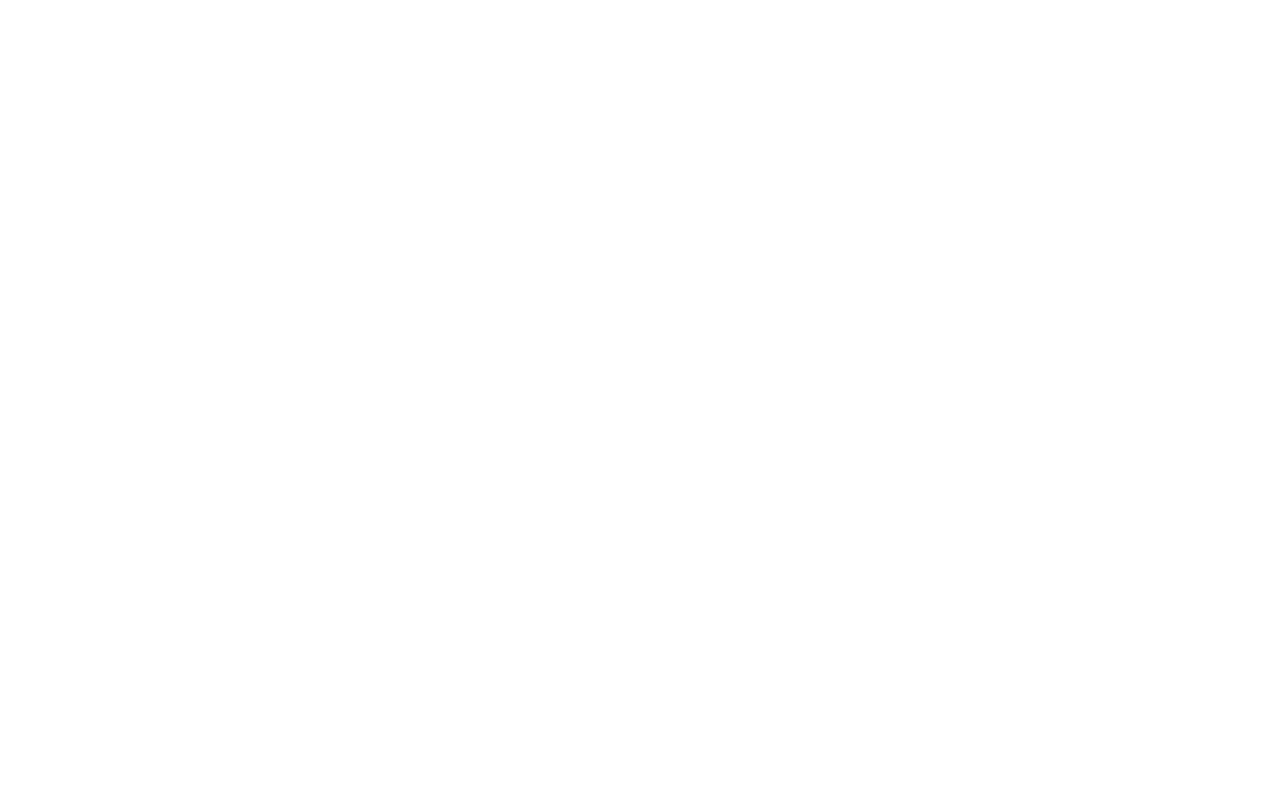
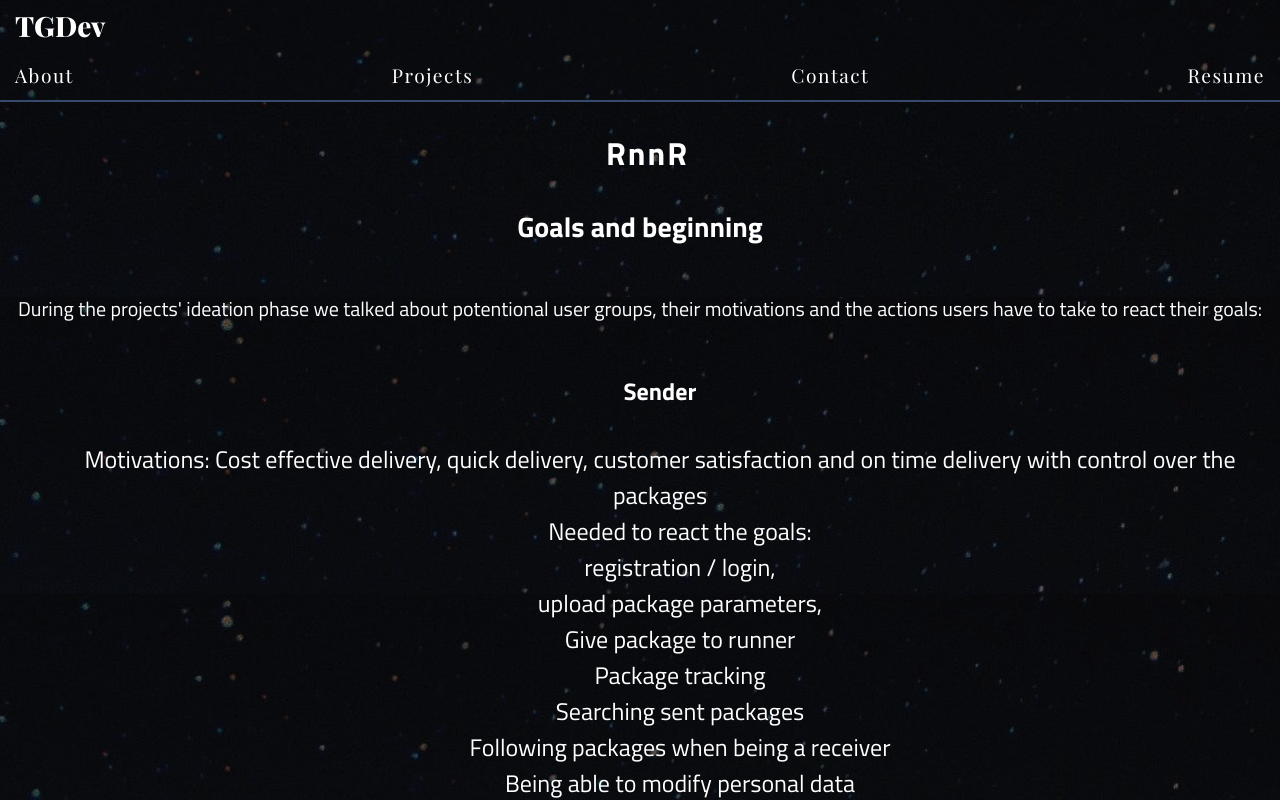
Before and after one commit to TomiGorog/myportfolio, a React (Create React App) app: page /rnnr in a window 1280 px wide. Before the commit this address had no page. Built offline with nearby package versions, Linux system fonts and the light colour scheme; a web font is replaced by a local one.

Commit message:
projektben kis haladás

```diff
--- a/src/About.js
+++ b/src/About.js
@@ -1,5 +1,5 @@
 import React from 'react'
-
+import me from './images/eating.jpg'
 function About() {
   return (
     <div className='about'>
@@ -10,14 +10,20 @@ function About() {
         After a few months, I turned to coding.
          From the beginning of my coding journey I was sure that I want to learn and do front-end development.
         I have been learning on my own for a few months beside a full-time job in the hospitality industry.
-        However, I have realized that my learning style needed some improvement so after I have saved enough,
+        However, I have realized that my learning style needed some improvement, so, after I have saved enough,
         I have quit my job and started the FrontEnd Development bootcamp at Progmatic Academy.
         During an intense five month full-time course,
          I moved to Thailand for 3 months which has been and still is, an amazing experience.
          Nontheless a real motivation as during my developer career,
          I want to get to a position where I can work remotely from such an amazing location,
          while still delivering exceptional results at work.
+         Something that shows my perseverance and diligence: I started my coding journey with the mobile learning app, Mimo
+         and today, I am on my coding streak for the 331th day &#40; 08.08.2022	&#41;
       </p>
+    <figure>
+      <img className="me" src={me} alt="Me doing what I like, eating"></img>
+    <figcaption>Me doing what I like to do, eating great local food</figcaption>
+    </figure>
       <p>
         <span className="highlighted">In my free time,</span> I enjoy playing percussion instruments and jamming with other musicians, travelling,
         exploring different cultures and cuisines.
--- a/src/App.css
+++ b/src/App.css
@@ -203,6 +203,11 @@ p {
   padding: 15px;
 }
 
+h2 {
+  font-size: 2rem;
+  text-align: center;
+}
+
 .highlighted {
   /* color: #0071bc; */
   color: silver;
@@ -242,3 +247,13 @@ p {
   padding: 0;
 
 }
+
+.me {
+  width: 100%;
+  height: auto;
+}
+
+figcaption {
+  font-style: italic;
+  text-align: center;
+}
--- a/src/CSS-modules/ProjectStyles.module.css
+++ b/src/CSS-modules/ProjectStyles.module.css
@@ -25,9 +25,10 @@
 
 .ProjectRnnR .LinktoProject {
     font-size: 1.5rem;
-    color: black;
+    color: white;
     text-align:center;
     text-decoration: underline;
+    font-weight: 600;
     position: absolute;
     top: 50%;
 }
@@ -66,3 +67,14 @@ position: absolute;
     background-color: lightgray;
     opacity: 0.2;
 } */
+
+.RnnR {
+    font-size: 1.5rem;
+    color: white;
+    text-align:center;
+}
+
+.RnnR li {
+    text-decoration: none;
+    list-style-type: none;
+}
--- a/src/Home.js
+++ b/src/Home.js
@@ -2,7 +2,7 @@ import React from 'react'
 import About from './About'
 import Landing from './Landing'
 import Projects from './Projects'
-
+import {Outlet} from 'react-router-dom'
 function Home() {
   return (
     <div className='homecontainer'>
--- a/src/RnnRProject.js
+++ b/src/RnnRProject.js
@@ -1,8 +1,28 @@
 import React from 'react'
+import ProjectStyle from './CSS-modules/ProjectStyles.module.css'
 
 function RnnRProject() {
   return (
-    <div>RnnRProject</div>
+    <div className={ProjectStyle.RnnR}>
+      <h2>RnnR</h2>
+      <h3>Goals and beginning</h3>
+      <p>During the projects' ideation phase we talked about potentional user groups,
+         their motivations and the actions users have to take to react their goals:</p>
+      <ul>
+        <h4>Sender</h4>
+        <li>Motivations: Cost effective delivery, quick delivery, customer satisfaction and on time delivery with control over the packages</li>
+
+        <ol>Needed to react the goals:
+        <li> registration / login, </li>
+        <li>upload package parameters, </li>
+        <li>Give package to runner</li>
+        <li>Package tracking</li>
+        <li>Searching sent packages</li>
+        <li>Following packages when being a receiver</li>
+        <li>Being able to modify personal data</li>
+        </ol>
+      </ul>
+    </div>
   )
 }
 
--- a/src/index.js
+++ b/src/index.js
@@ -17,11 +17,8 @@ root.render(
                 <Route index element={<Home />} />
                 <Route path="about" element={<About />} />
                 <Route path="contact" element={<Contact />} />
-                <Route path="/projects" element={<Projects />}>
-                    <Route path="rnnr" element={<RnnRProject />} />
-                </Route>
-
-
+                <Route path="projects" element={<Projects />} />
+                <Route path="rnnr" element={<RnnRProject />} />
 
             </Route>
         </Routes>
```
Also changed, not shown: src/images/eating.jpg (added).
